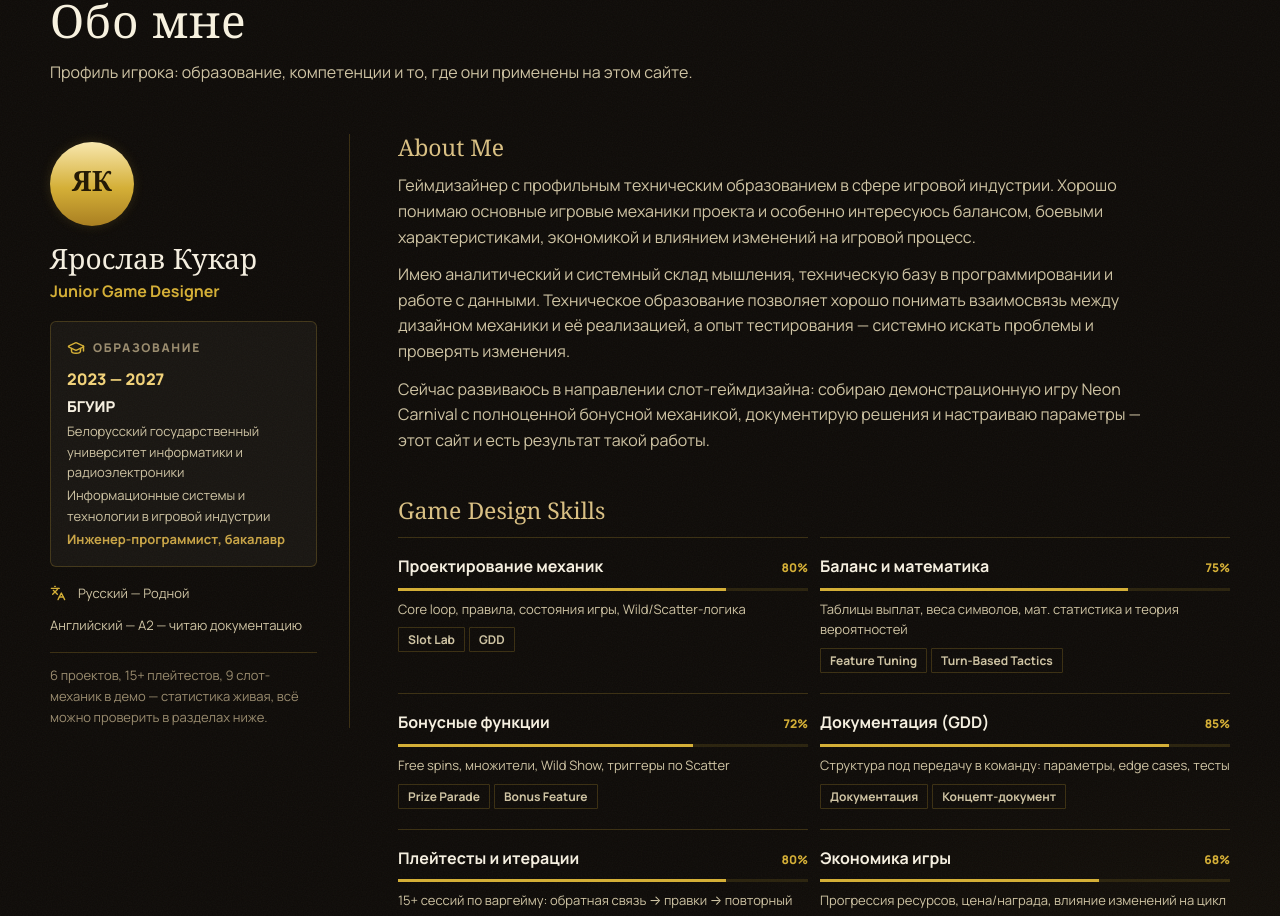
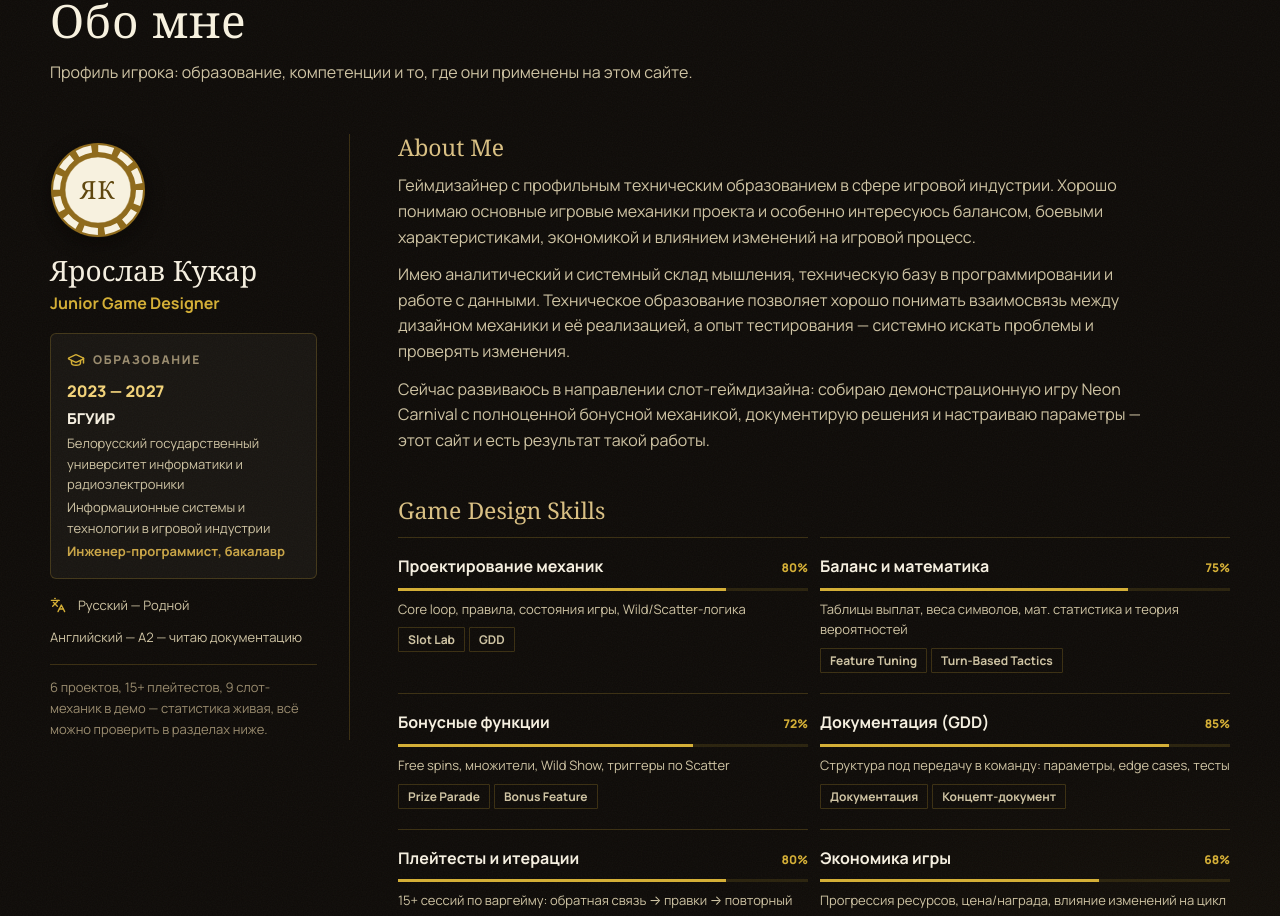
Before and after one commit to Kerarty/cv-belatra, a React (Vite) app: page / in a window 1280 px wide. Shown: the part 911-1827 px from the top of the page. Built offline with nearby package versions, Linux system fonts and the light colour scheme; a web font is replaced by a local one.

Commit message:
feat: replace initials avatar with flip casino chip — initials obverse, demo bet reverse

```diff
--- a/src/components/profile/Profile.tsx
+++ b/src/components/profile/Profile.tsx
@@ -1,3 +1,4 @@
+import { useState } from 'react'
 import { motion } from 'framer-motion'
 import { Bot, Code2, Gamepad2, GraduationCap, Languages, Palette, Terminal, Globe } from 'lucide-react'
 import { Section, Reveal, Chip } from '../ui/ui'
@@ -13,6 +14,58 @@ const TECH_ICONS: Record<TechSkill['icon'], typeof Code2> = {
   design: Palette,
 }
 
+const CHIP_EDGE_DASH = '15 6.72' // 12 сегментов по окружности r=41.5
+
+/** Жетон игрока: лицевая сторона — инициалы, обратная — демо-ставка из Slot Lab */
+function PlayerChip() {
+  const [flipped, setFlipped] = useState(false)
+  return (
+    <button
+      type="button"
+      className="player-chip"
+      onClick={() => setFlipped((v) => !v)}
+      aria-label={
+        flipped ? 'Жетон игрока. Показать инициалы' : 'Жетон игрока. Показать ставку'
+      }
+      title="Жетон игрока — нажми, чтобы перевернуть"
+    >
+      <motion.div
+        className="chip-flip"
+        initial={false}
+        animate={{ rotateY: flipped ? 180 : 0 }}
+        transition={{ duration: 0.55, ease: [0.22, 1, 0.36, 1] }}
+      >
+        <span className="chip-face">
+          <svg viewBox="0 0 96 96" aria-hidden="true">
+            <circle cx="48" cy="48" r="47" fill="var(--gold-deep)" />
+            <circle cx="48" cy="48" r="41.5" fill="none" stroke="var(--ivory)" strokeWidth="7" strokeDasharray={CHIP_EDGE_DASH} />
+            <circle cx="48" cy="48" r="33" fill="var(--ivory)" />
+            <circle cx="48" cy="48" r="33" fill="none" stroke="var(--gold-deep)" strokeWidth="1.2" opacity="0.55" />
+            <text x="48" y="57" textAnchor="middle" fontFamily="var(--font-display-ru)" fontSize="25" letterSpacing="1" fill="var(--gold-ink)">
+              ЯК
+            </text>
+          </svg>
+        </span>
+        <span className="chip-face chip-back">
+          <svg viewBox="0 0 96 96" aria-hidden="true">
+            <circle cx="48" cy="48" r="47" fill="var(--gold-deep)" />
+            <circle cx="48" cy="48" r="41.5" fill="none" stroke="var(--ivory)" strokeWidth="7" strokeDasharray={CHIP_EDGE_DASH} />
+            <circle cx="48" cy="48" r="33" fill="var(--ivory)" />
+            <circle cx="48" cy="48" r="33" fill="none" stroke="var(--gold-deep)" strokeWidth="1.2" opacity="0.55" />
+            <path d="M48 27.5 L50 31.5 L54 32 L51 34.8 L51.8 38.8 L48 36.8 L44.2 38.8 L45 34.8 L42 32 L46 31.5 Z" fill="var(--gold)" opacity="0.9" />
+            <text x="48" y="62" textAnchor="middle" fontFamily="var(--font-display)" fontSize="24" fontWeight="700" letterSpacing="1" fill="var(--gold-ink)">
+              20
+            </text>
+            <text x="48" y="73" textAnchor="middle" fontFamily="var(--font-body)" fontSize="6.5" fontWeight="700" letterSpacing="2.4" fill="var(--gold-mid)">
+              ДЕМО-СТАВКА
+            </text>
+          </svg>
+        </span>
+      </motion.div>
+    </button>
+  )
+}
+
 export function Profile() {
   return (
     <Section
@@ -24,9 +77,7 @@ export function Profile() {
       <div className="profile-grid">
         {/* ---- Левая колонка: карточка игрока ---- */}
         <Reveal className="player-card">
-          <div className="player-avatar" aria-hidden="true">
-            ЯК
-          </div>
+          <PlayerChip />
           <h3 className="player-name">{profile.name}</h3>
           <p className="player-role">{profile.role}</p>
 
--- a/src/styles/sections.css
+++ b/src/styles/sections.css
@@ -385,19 +385,46 @@
   top: 92px;
 }
 
-.player-avatar {
-  width: 84px;
-  height: 84px;
+.player-chip {
+  width: 96px;
+  height: 96px;
+  padding: 0;
+  border: 0;
+  background: none;
+  cursor: pointer;
+  perspective: 700px;
+  align-self: flex-start;
+}
+
+.chip-flip {
+  position: relative;
+  width: 100%;
+  height: 100%;
+  transform-style: preserve-3d;
+}
+
+.chip-face {
+  position: absolute;
+  inset: 0;
   border-radius: 50%;
-  display: flex;
-  align-items: center;
-  justify-content: center;
-  font-family: var(--font-display);
-  font-size: 28px;
-  font-weight: 800;
-  color: #241a05;
-  background: var(--gold-grad);
-  box-shadow: var(--glow-gold);
+  backface-visibility: hidden;
+  -webkit-backface-visibility: hidden;
+  box-shadow: 0 6px 18px rgba(6, 4, 2, 0.45);
+  transition: filter var(--t-fast);
+}
+
+.chip-face:hover {
+  filter: brightness(1.06);
+}
+
+.chip-back {
+  transform: rotateY(180deg);
+}
+
+.player-chip svg {
+  width: 100%;
+  height: 100%;
+  display: block;
 }
 
 .player-name {
```
